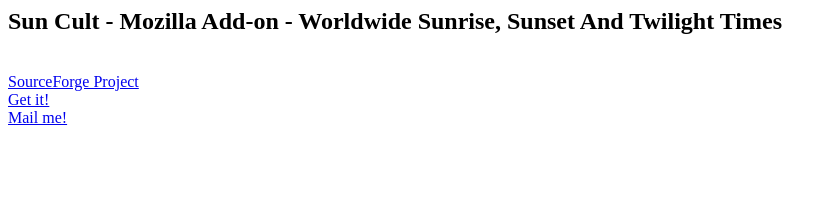
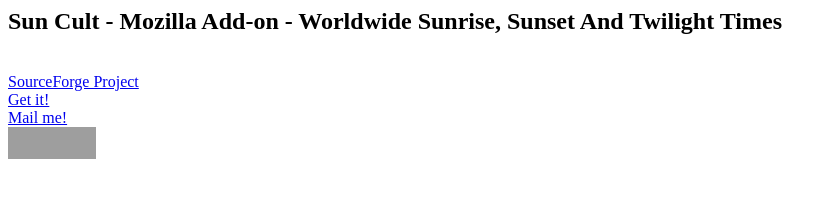
Before and after one commit to calvera/suncult, a plain HTML site: page suncult/index.html in a window 1280 px wide. Shown: the whole page, without its empty margins (0-837 px from the left). Drawn offline with Linux system fonts and the light colour scheme; grey boxes are pictures that could not be loaded.

Commit message:
*** empty log message ***

```diff
--- a/suncult/index.html
+++ b/suncult/index.html
@@ -10,5 +10,7 @@
 <a href="https://addons.mozilla.org/extensions/moreinfo.php?id=1915">Get it!</a>
 <br/>
 <a href="mailto:karel.sommer@gmail.com">Mail me!</a>
+<br/>
+<a href="http://sourceforge.net/donate/index.php?group_id=157626"><img src="http://images.sourceforge.net/images/project-support.jpg" width="88" height="32" border="0" alt="Support This Project" /> </a>
 </body>
 </html>
```
Also changed, not shown: 1 other file.
